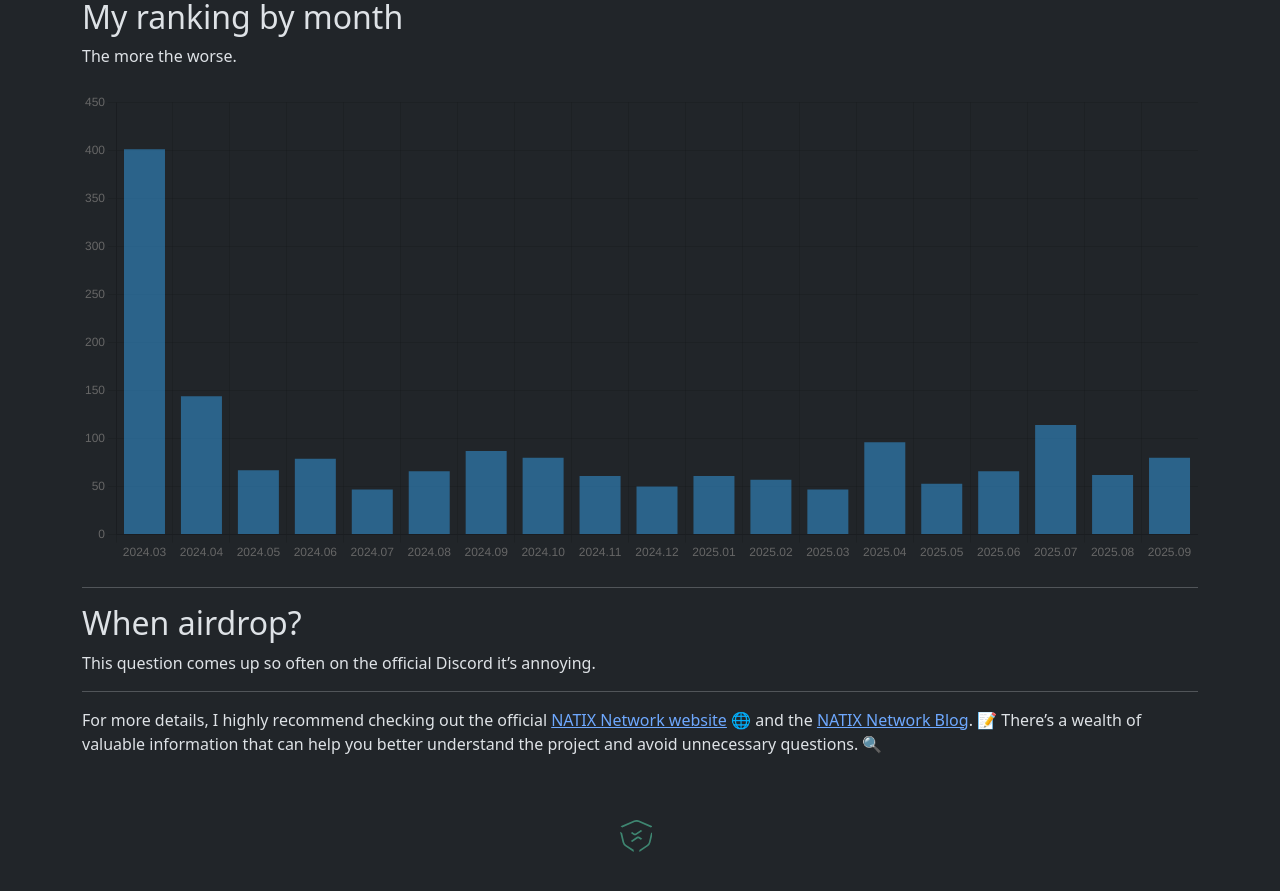
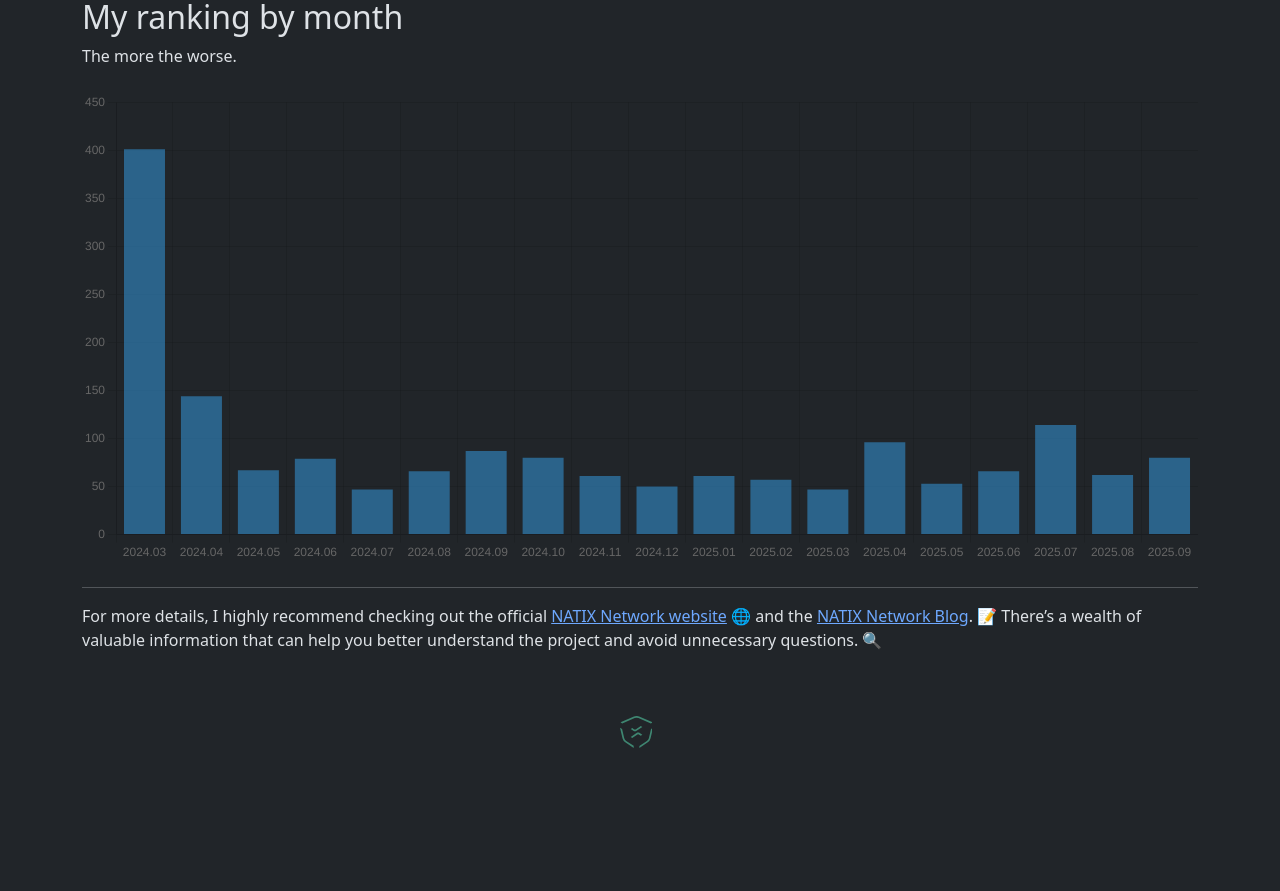
Before and after one commit to torrocus/natix, a Jekyll site: the page built from index.md, in a window 1280 px wide and 900 px high, scrolled down 2777 px. Shown: the top 891 px of the window. Built offline with Jekyll 4.4.1, drawn with Linux system fonts in a browser that asks for light colours; comment, search, counter and statistics services are not loaded; after the commit the page ends 3573 px from its top, so only the background shows below that.

Commit message:
Update NATIX index

```diff
--- a/index.md
+++ b/index.md
@@ -198,12 +198,6 @@ The more the worse.
 
 ---
 
-## When airdrop?
-
-This question comes up so often on the official Discord it's annoying.
-
----
-
 For more details, I highly recommend checking out the official [NATIX Network website](https://www.natix.network/)
 🌐
 and the [NATIX Network Blog](https://www.natix.network/blog).
```
